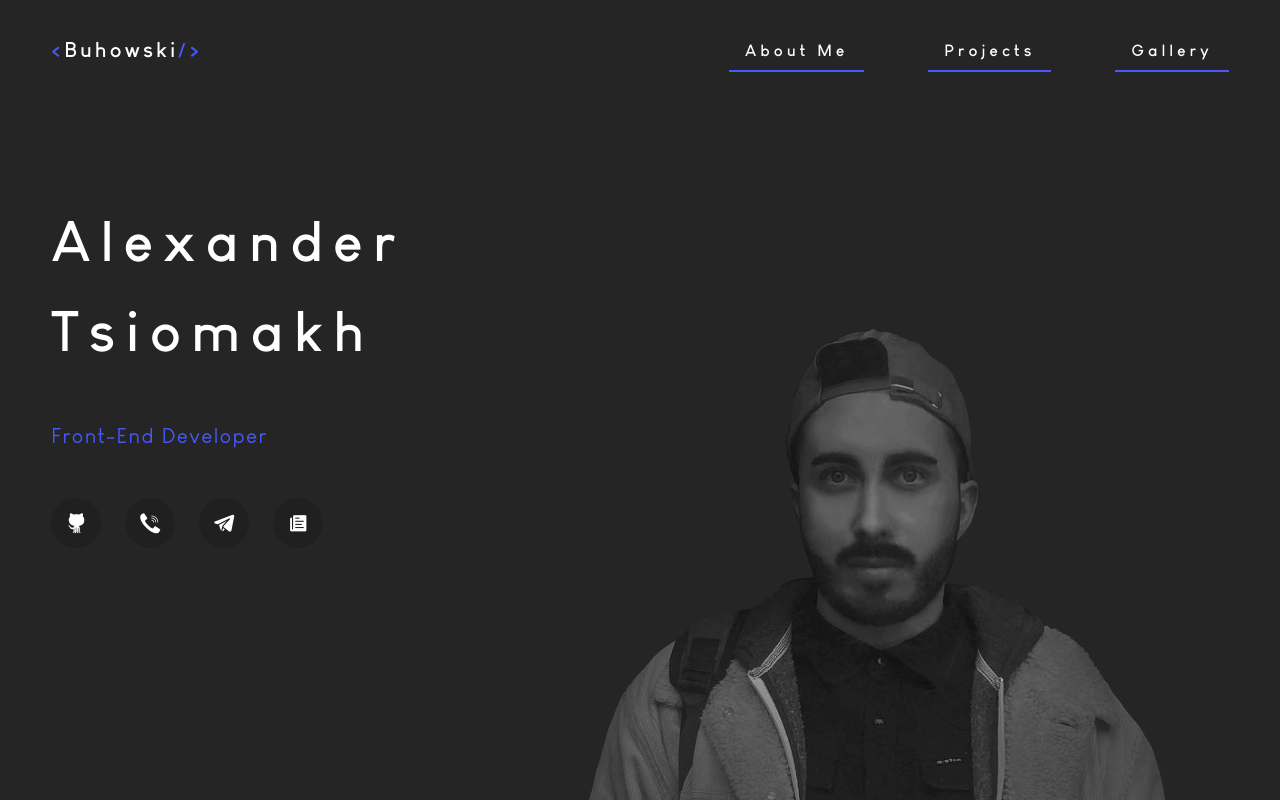
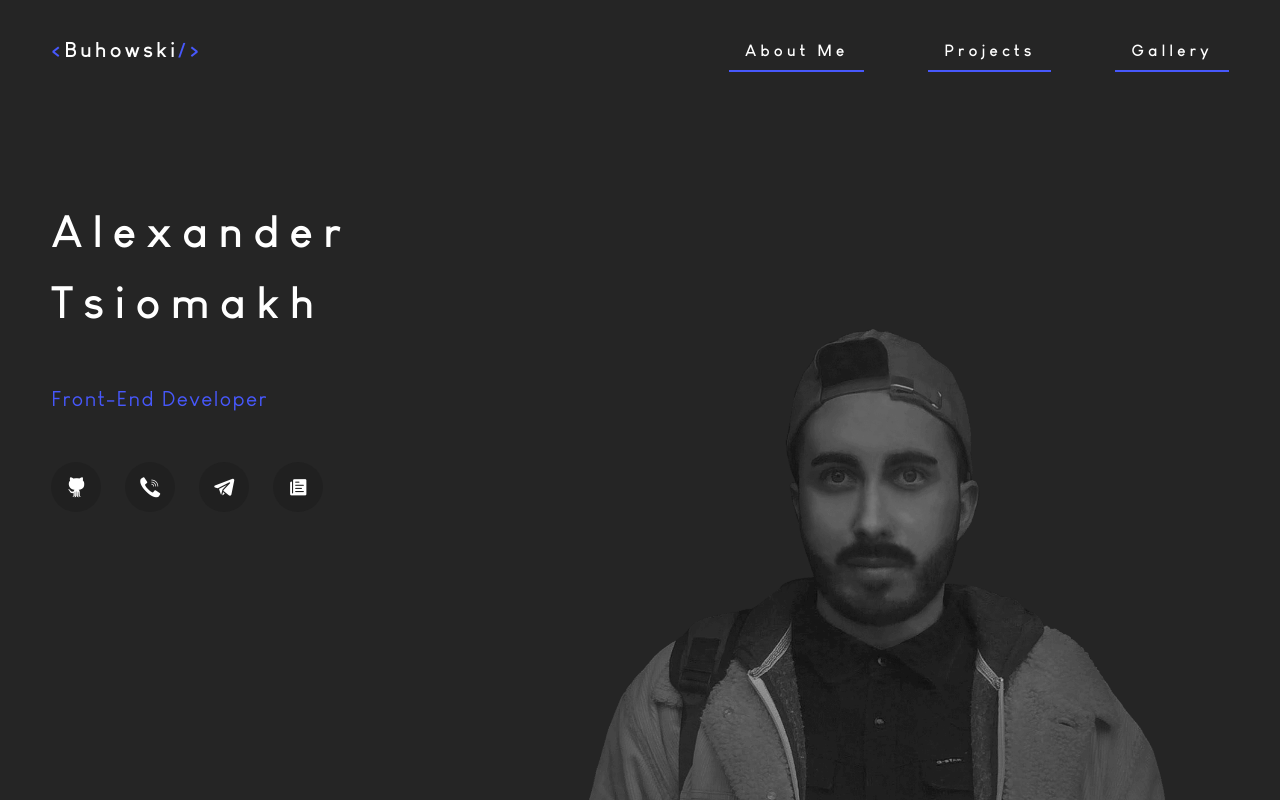
Before and after one commit to Marsudii/react-portfolio-app, a React (Create React App) app: page / in a window 1280 px wide. Built offline with nearby package versions, Linux system fonts and the light colour scheme.

Commit message:
fix font size on res 1366

```diff
--- a/src/styles/_base.scss
+++ b/src/styles/_base.scss
@@ -49,14 +49,18 @@ img {
 	}
 }
 .base-title {
-	font-size: calc(32px + 28 * (100vw - 320px) / 1120);
+	font-size: calc(24px + 2.5vw);
 	letter-spacing: 10px;
 	margin: 4rem 0;
 	font-family: $lg-bold;
 	line-height: normal;
+	@media screen and (max-width: 1366px) {
+		font-size: calc(24px + 1.6vw);
+	}
 	@include tabletSmall {
+		font-size: calc(24px + 2.5vw);
 		margin: 1.5rem 0 2rem;
-		letter-spacing: 5px;
+		letter-spacing: 6px;
 	}
 }
 .tag-color {
```
